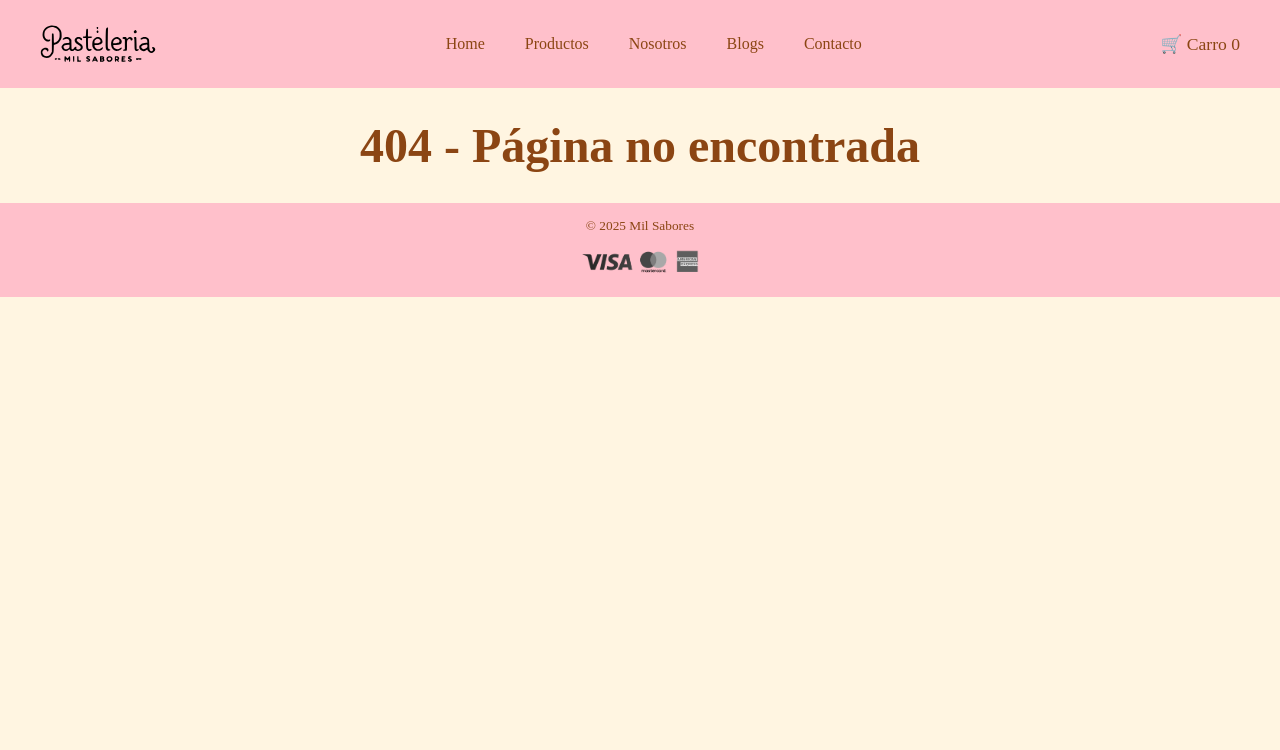
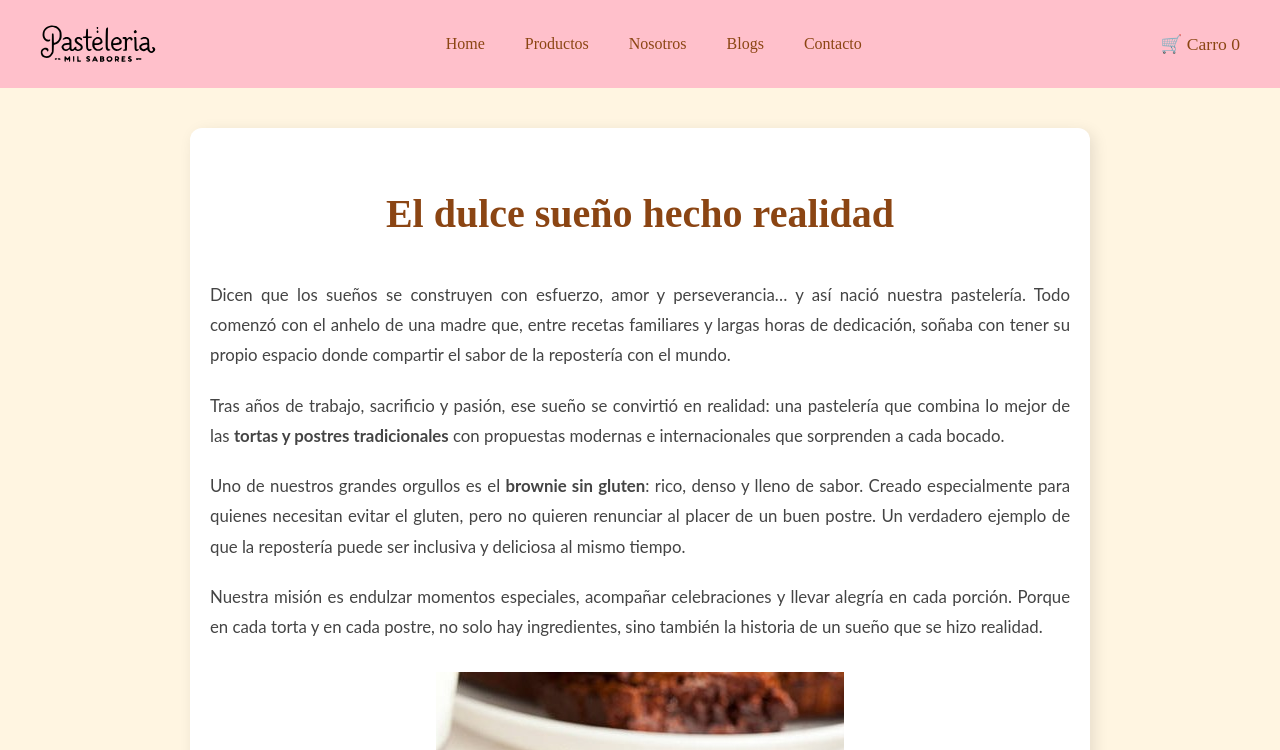
Before and after one commit to j-galvez/pasteleria-react, a React (Create React App) app: page /nosotros in a window 1280 px wide. Before the commit this address had no page. Shown: the top 750 px of the page. Built offline with nearby package versions, Linux system fonts and the light colour scheme.

Commit message:
Pagina Nosotros terminada

```diff
--- a/src/App.js
+++ b/src/App.js
@@ -12,7 +12,7 @@ import Contacto from './pages/Contacto';
 // import Tortas from './pages/Tortas';
 // import Postres from './pages/Postres';
 // import Carrito from './pages/Carrito';
-// import Nosotros from './pages/Nosotros';
+import Nosotros from './pages/Nosotros';
 
 function App() {
   return (
@@ -25,8 +25,8 @@ function App() {
         <Route path="/tortas" element={<Tortas />} />
         <Route path="/postres" element={<Postres />} />
         <Route path="/carrito" element={<Carrito />} />
+        */}
         <Route path="/nosotros" element={<Nosotros />} />
-        */}
         <Route path="/blogs" element={<Blogs />} />
         <Route path="/blog1" element={<Blog1 />} />
         <Route path="/blog2" element={<Blog2 />} />
--- a/src/pages/Blogs.jsx
+++ b/src/pages/Blogs.jsx
@@ -4,11 +4,11 @@ import cheesecake from "../assets/Cheesecake.webp";
 
 export default function Blogs() {
     return(
-         <main class="blogs-lista">
-    <h1 class="titulo-blogs">Noticias Importantes</h1>
+         <main className="blogs-lista">
+    <h1 className="titulo-blogs">Noticias Importantes</h1>
 
-    <section class="blog-card">
-      <div class="blog-texto">
+    <section className="blog-card">
+      <div className="blog-texto">
         <h2>Los primeros registros de la repostería fueron en Egipto</h2>
         <p>
           La repostería tiene sus raíces en el Antiguo Egipto, donde se comenzaron a elaborar panes dulces y
@@ -17,13 +17,13 @@ export default function Blogs() {
         </p>
         <NavLink to="/blog1" className="btn-leer">Leer más</NavLink>
       </div>
-      <div class="blog-img">
+      <div className="blog-img">
         <img src={egipto} alt="Repostería en Egipto"/>
       </div>
     </section>
 
-    <section class="blog-card">
-      <div class="blog-texto">
+    <section className="blog-card">
+      <div className="blog-texto">
         <h2>El cheesecake es el postre más popular del mundo</h2>
         <p>
           Según la mayoría de las búsquedas en internet, el cheesecake se posiciona como el postre favorito a
@@ -32,7 +32,7 @@ export default function Blogs() {
         </p>
         <NavLink to="/blog2" className="btn-leer">Leer más</NavLink>
       </div>
-      <div class="blog-img">
+      <div className="blog-img">
         <img src={cheesecake} alt="Cheesecake"/>
       </div>
     </section>
--- a/src/pages/Nosotros.jsx
+++ b/src/pages/Nosotros.jsx
@@ -0,0 +1,35 @@
+import brownie from '../assets/brownie.jpg'
+export default function Nosotros() {
+    return(
+          <main className="nosotros">
+        <h1>El dulce sueño hecho realidad</h1>
+        <article className="entrada-nosotros">
+        <p>
+            Dicen que los sueños se construyen con esfuerzo, amor y perseverancia… y así nació nuestra pastelería.
+            Todo comenzó con el anhelo de una madre que, entre recetas familiares y largas horas de dedicación, soñaba
+            con tener su propio espacio donde compartir el sabor de la repostería con el mundo.
+        </p>
+        <p>
+            Tras años de trabajo, sacrificio y pasión, ese sueño se convirtió en realidad: una pastelería que combina lo
+            mejor de las <strong>tortas y postres tradicionales</strong> con propuestas modernas e internacionales que sorprenden
+            a cada bocado.
+        </p>
+        <p>
+            Uno de nuestros grandes orgullos es el <strong>brownie sin gluten</strong>: rico, denso y lleno de sabor. Creado especialmente
+            para quienes necesitan evitar el gluten, pero no quieren renunciar al placer de un buen postre. Un verdadero
+            ejemplo de que la repostería puede ser inclusiva y deliciosa al mismo tiempo.
+        </p>
+        <p>
+            Nuestra misión es endulzar momentos especiales, acompañar celebraciones y llevar alegría en cada porción.
+            Porque en cada torta y en cada postre, no solo hay ingredientes, sino también la historia de un sueño que se
+            hizo realidad.
+        </p>
+        <figure>
+            <img src={brownie} alt="Brownie sin gluten" className="img-blog" />
+            <figcaption>Brownie sin gluten: nuestro favorito de la casa</figcaption>
+        </figure>
+    </article>
+
+    </main>
+    );
+}
```
